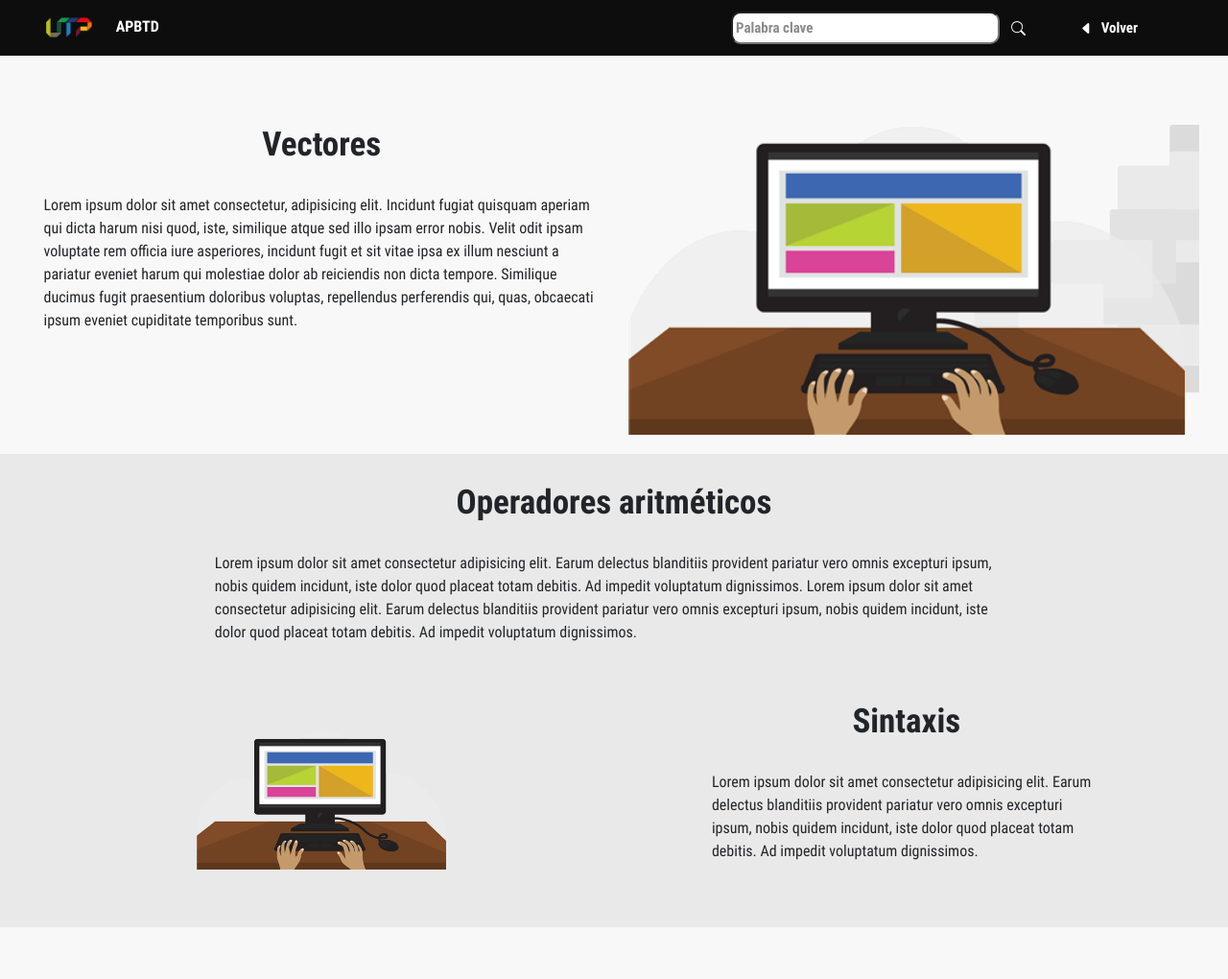
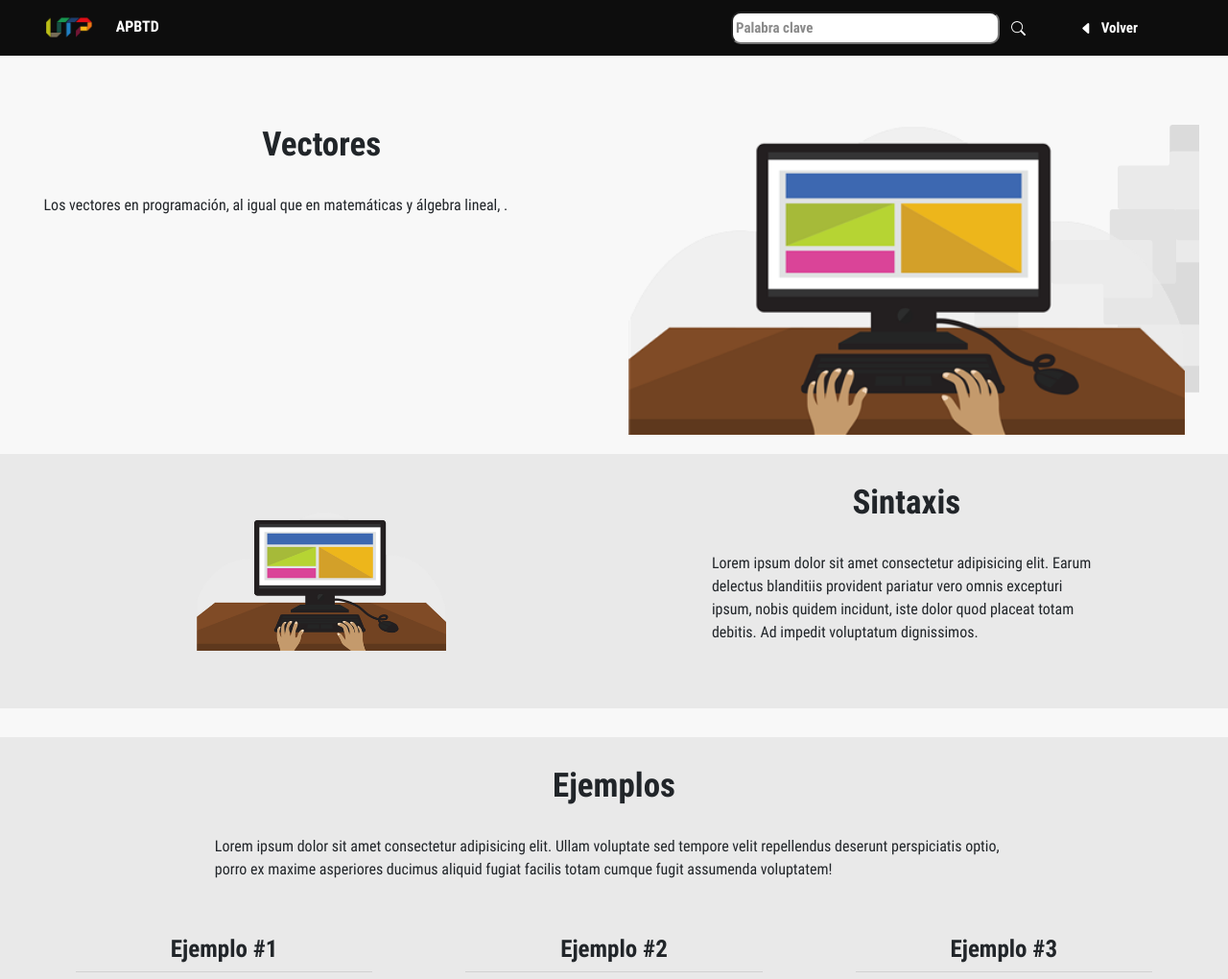
Before and after one commit to juanpabloperez98/APTBD, a Django app: template templates/teoria/vectores/vectores.html in a window 1280 px wide. Shown: the top 1020 px of the page at 96% size. Run offline with Django 3.2, Linux system fonts and the light colour scheme; the template is opened without the code that fills it, so the values that code supplies are empty; some libraries are stand-ins or nearby versions.

Commit message:
Modulos volumen 2

```diff
--- a/templates/teoria/vectores/vectores.html
+++ b/templates/teoria/vectores/vectores.html
@@ -50,11 +50,7 @@
         <div class="col-lg-6 principal-content">
             <h1>Vectores</h1>
             <p>
-                Lorem ipsum dolor sit amet consectetur, adipisicing elit. Incidunt fugiat quisquam aperiam qui dicta
-                harum nisi quod, iste, similique atque sed illo ipsam error nobis. Velit odit ipsam voluptate rem
-                officia iure asperiores, incidunt fugit et sit vitae ipsa ex illum nesciunt a pariatur eveniet harum qui
-                molestiae dolor ab reiciendis non dicta tempore. Similique ducimus fugit praesentium doloribus voluptas,
-                repellendus perferendis qui, quas, obcaecati ipsum eveniet cupiditate temporibus sunt.
+                Los vectores en programación, al igual que en matemáticas y álgebra lineal, .
             </p>
         </div>
         <div class="col-lg-6" id="second-content">
@@ -63,19 +59,6 @@
     </div>
 </main>
 <section id="section1">
-    <div class="row mx-auto" id="row-section1">
-        <div class="col-lg-12 introduction">
-            <h1>Operadores aritméticos</h1>
-            <p>
-                Lorem ipsum dolor sit amet consectetur adipisicing elit. Earum delectus blanditiis provident pariatur
-                vero omnis excepturi ipsum, nobis quidem incidunt, iste dolor quod placeat totam debitis. Ad impedit
-                voluptatum dignissimos. Lorem ipsum dolor sit amet consectetur adipisicing elit. Earum delectus
-                blanditiis provident pariatur
-                vero omnis excepturi ipsum, nobis quidem incidunt, iste dolor quod placeat totam debitis. Ad impedit
-                voluptatum dignissimos.
-            </p>
-        </div>
-    </div>
     <div class="row mx-auto" id="row-section1">
         <div class="col-lg-6">
             <div class="col-lg-6" id="second-content">
@@ -89,33 +72,6 @@
                 vero omnis excepturi ipsum, nobis quidem incidunt, iste dolor quod placeat totam debitis. Ad impedit
                 voluptatum dignissimos.
             </p>
-        </div>
-    </div>
-</section>
-<section id="section2">
-    <div class="row mx-auto">
-        <div class="col-lg-12 introduction">
-            <h1 class="text-center">Operadores lógicos</h1>
-            <p>
-                Lorem ipsum dolor sit amet consectetur adipisicing elit. At reprehenderit provident, voluptates, eum
-                nesciunt earum ipsam expedita, quos molestiae sapiente consequatur vitae saepe tempore quibusdam
-                necessitatibus modi voluptatibus iste veritatis.
-            </p>
-        </div>
-    </div>
-    <div class="row mx-auto">
-        <div class="col-lg-6 introduction">
-            <h1 class="text-center">Sintaxis</h1>
-            <p>
-                Lorem ipsum dolor sit amet consectetur adipisicing elit. At reprehenderit provident, voluptates, eum
-                nesciunt earum ipsam expedita, quos molestiae sapiente consequatur vitae saepe tempore quibusdam
-                necessitatibus modi voluptatibus iste veritatis.
-            </p>
-        </div>
-        <div class="col-lg-6">
-            <div class="col-lg-6" id="second-content">
-                <img class="w-100" src="{% static 'Im/Computer.png' %}" alt="computer">
-            </div>
         </div>
     </div>
 </section>
```
Also changed, not shown: templates/teoria/operadores/operadores.html (+10 -6 lines).
